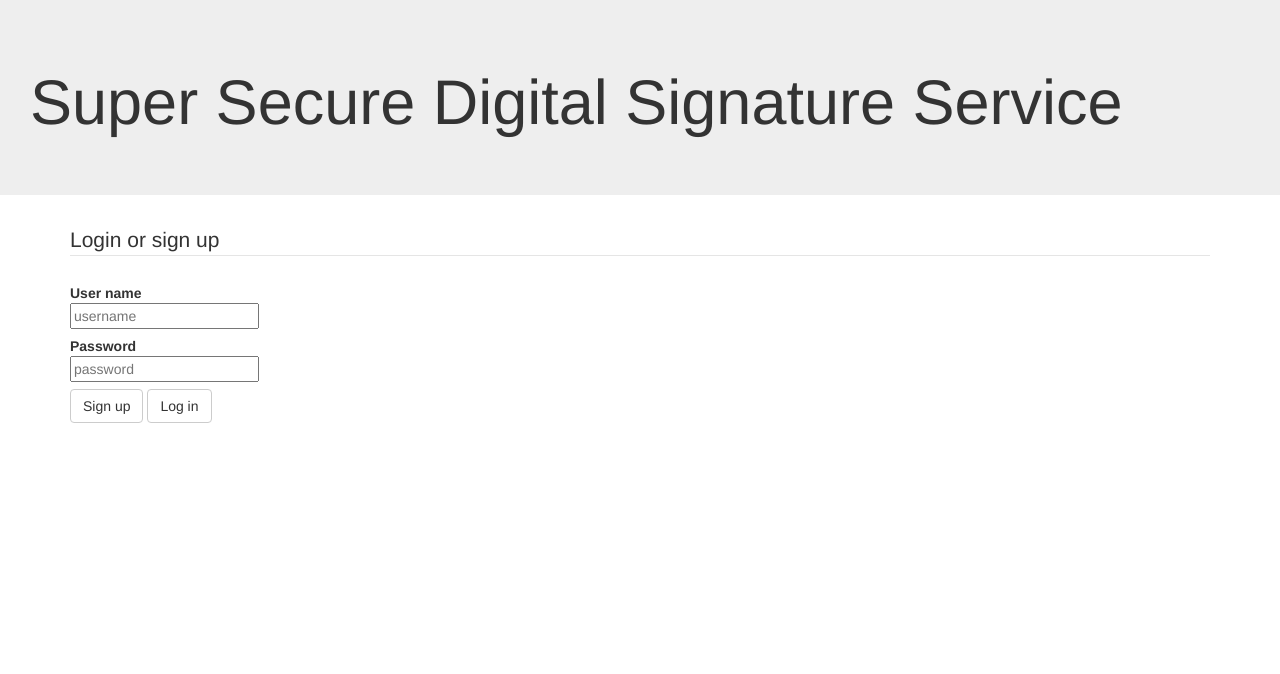
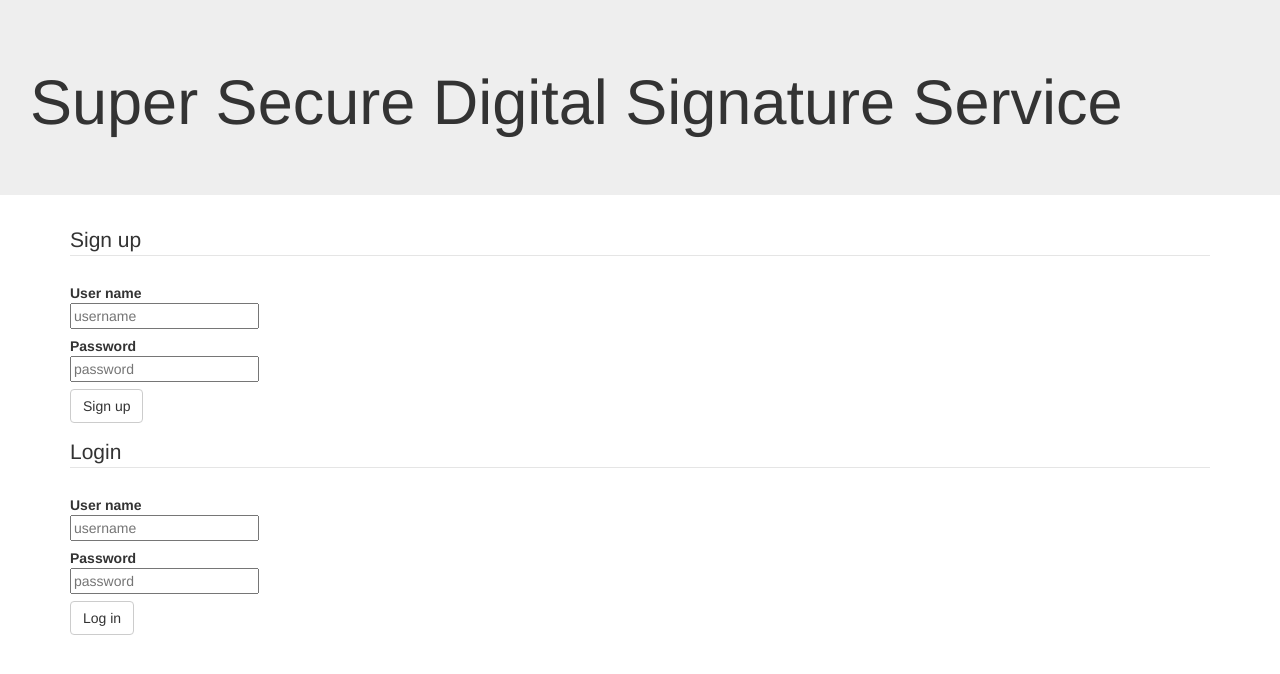
Before and after one commit to msramalho/uoe-secure-programming, a PHP site: page / in a window 1280 px wide. Shown: the top 674 px of the page. Run offline with PHP 8.4, Linux system fonts and the light colour scheme; some libraries are stand-ins or nearby versions.

Commit message:
started working on 'secure website in raw php lel'

```diff
--- a/part2/html/include/functions.php
+++ b/part2/html/include/functions.php
@@ -5,7 +5,7 @@ function reload_page()
     print("<script>location.reload()</script>");
 }
 
-// Get the databaase
+// Get the database
 function get_db()
 {
     $db = new PDO('sqlite:db/ds_service.db');
@@ -20,10 +20,8 @@ function check_uniqueness($db, $username)
     $check->bindParam(':name', $username);
     $result = $check->execute();
 
-    if ($result)
-    {
-     	while ($row = $check->fetch())
-        {
+    if ($result) {
+        while ($row = $check->fetch()) {
             return False;
         }
         return True;
@@ -36,9 +34,10 @@ function check_uniqueness($db, $username)
 // Add a user to the database
 function add_user($db, $username, $password)
 {
+    $hash = password_hash($password, PASSWORD_DEFAULT, ['cost' => 12]);
     $insert = $db->prepare("INSERT INTO users VALUES(:name, :pass)");
     $insert->bindParam(':name', $username);
-    $insert->bindParam(':pass', $password);
+    $insert->bindParam(':pass', $hash);
     $insert->execute();
 
     print("<p>Created login for '{$username}'.</p>");
@@ -47,16 +46,15 @@ function add_user($db, $username, $password)
 // Try and sign a user up
 function signup($username, $password)
 {
-    try
-    {
+    try {
         $db = get_db();
-        if (check_uniqueness($db, $username))
-        { add_user($db, $username, $password); }
-        else
-	{ print("<p>Username '{$username}' is already registered.</p>"); }
+        if (check_uniqueness($db, $username)) {
+            //TODO: could verify that password is "secure enough"
+            add_user($db, $username, $password);
+        } else {
+            print("<p>Username '{$username}' is already registered.</p>");
         }
-    catch(PDOException $e)
-    {
+    } catch (PDOException $e) {
         print($e->getMessage());
     }
 }
@@ -78,31 +76,24 @@ function check_token($username, $session)
 // Destroy the session token
 function logout()
 {
-    setcookie("username", "", time()-3600);
-    setcookie("session", "", time()-3600);
+    setcookie("username", "", time() - 3600);
+    setcookie("session", "", time() - 3600);
 }
 
 function login($username, $password)
 {
     logout();
 
-    try
-    {
+    try {
         $db = get_db();
 
-        $check = $db->prepare("SELECT * FROM users WHERE username='".$username."' AND password='".$password."'");
+
+        $check = $db->prepare("SELECT password FROM users WHERE username=:name");
+        $check->bindParam(':name', $username);
         $result = $check->execute();
-
-        while ($row = $check->fetch())
-        {
-            create_token($row['username']);
-            return True;
-        }
-
-	return False;
-    }
-    catch(PDOException $e)
-    {
+        $hash = $check->fetch();
+        return password_verify($password, $hash["password"]);
+    } catch (PDOException $e) {
         print($e->getMessage());
     }
 }
@@ -110,16 +101,39 @@ function login($username, $password)
 // Check if there is a user signed in
 function check_signed_in()
 {
-    if (isset($_COOKIE['username'], $_COOKIE['session']))
-    {
-        if (check_token($_COOKIE['username'], $_COOKIE['session']))
-     	{   return True; }
-        else
-        {
+    if (isset($_COOKIE['username'], $_COOKIE['session'])) {
+        if (check_token($_COOKIE['username'], $_COOKIE['session'])) {
+            return True;
+        } else {
             logout();
         }
     }
     return False;
 }
 
-?>
+
+//is there a post request
+function is_post()
+{
+    return $_SERVER['REQUEST_METHOD'] === 'POST';
+}
+
+//force pages to only accept post requests
+function post_only()
+{
+    if (!is_post()) {
+        echo "endpoint only accepts POST requests";
+        exit();
+    }
+}
+
+function echo_and_die($message)
+{
+    echo $message;
+    exit();
+}
+
+function is_password_secure($password)
+{
+    return strlen($password) > 5;
+}
--- a/part2/html/index.php
+++ b/part2/html/index.php
@@ -1,4 +1,5 @@
 <html lang="en">
+
 <head>
 	<meta charset="utf-8">
 	<meta http-equiv="X-UA-Compatible" content="IE=edge">
@@ -15,6 +16,7 @@
       <script src="https://oss.maxcdn.com/libs/respond.js/1.4.2/respond.min.js"></script>
     <![endif]-->
 </head>
+
 <body>
 	<?php
 	ini_set('display_errors', 'On');
@@ -25,32 +27,51 @@
 	</div>
 
 	<div class="container">
-	<?php
-          print '<form name="login" class="form-horizontal" action="index.php" method="post">';
-          print '  <fieldset>';
-          print '    <legend>Login or sign up</legend>';
-          print '    <div class="control-group">';
-          print '      <label class="control-label" for="username">User name</label>';
-          print '      <div class="controls">';
-          print '        <input id="username" name="username" type="text" placeholder="username" class="input-medium" required="">';
-          print '      </div>';
-          print '    </div>';
-          print '    <div class="control-group">';
-          print '      <label class="control-label" for="password">Password</label>';
-          print '      <div class="controls">';
-          print '        <input id="password" name="password" type="password" placeholder="password" class="input-medium" required="">';
-          print '      </div>';
-          print '    </div>';
-          print '    <div class="control-group">';
-          print '      <label class="control-label" for="createaccount"></label>';
-          print '      <div class="controls">';
-	  print '        <button id="signup" name="signup" type="submit" value="signup" class="btn btn-default">Sign up</button>';
-          print '        <button id="login" name="login" type="submit" value="login" class="btn btn-default">Log in</button>';
-          print '      </div>';
-          print '    </div>';
-          print '  </fieldset>';
-          print '</form>';
-      ?>
+		<?php if (array_key_exists("error", $_GET)) : ?>
+			<span style="color:red" ;><?= $_GET["error"] ?></span>
+		<?php endif; ?>
+		<form name="signup" class="form-horizontal" action="register.php" method="post">
+			<legend>Sign up</legend>
+			<div class="control-group">
+				<label class="control-label" for="username">User name</label>
+				<div class="controls">
+					<input id="username" name="username" type="text" placeholder="username" class="input-medium" required="">
+				</div>
+			</div>
+			<div class="control-group">
+				<label class="control-label" for="password">Password</label>
+				<div class="controls">
+					<input id="password" name="password" type="password" placeholder="password" class="input-medium" required="">
+				</div>
+			</div>
+			<div class="control-group">
+				<label class="control-label" for="createaccount"></label>
+				<div class="controls">
+					<button id="signup" name="signup" type="submit" value="signup" class="btn btn-default">Sign up</button>
+				</div>
+			</div>
+		</form>
+		<form name="login" class="form-horizontal" action="login.php" method="post">
+			<legend>Login</legend>
+			<div class="control-group">
+				<label class="control-label" for="username">User name</label>
+				<div class="controls">
+					<input id="username" name="username" type="text" placeholder="username" class="input-medium" required="">
+				</div>
+			</div>
+			<div class="control-group">
+				<label class="control-label" for="password">Password</label>
+				<div class="controls">
+					<input id="password" name="password" type="password" placeholder="password" class="input-medium" required="">
+				</div>
+			</div>
+			<div class="control-group">
+				<label class="control-label" for="createaccount"></label>
+				<div class="controls">
+					<button id="login" name="login" type="submit" value="login" class="btn btn-default">Log in</button>
+				</div>
+			</div>
+		</form>
 	</div>
 
 	<!-- jQuery (necessary for Bootstrap's JavaScript plugins) -->
@@ -58,4 +79,5 @@
 	<!-- Include all compiled plugins (below), or include individual files as needed -->
 	<script src="js/bootstrap.min.js"></script>
 </body>
+
 </html>
```
Also changed, not shown: part2/html/dashboard.php (added, +28 -0 lines), part2/html/login.php (added, +11 -0 lines), part2/html/register.php (added, +31 -0 lines), part2/html/db/ds_service.db. Lines whose indentation alone changed are shown as unchanged.
